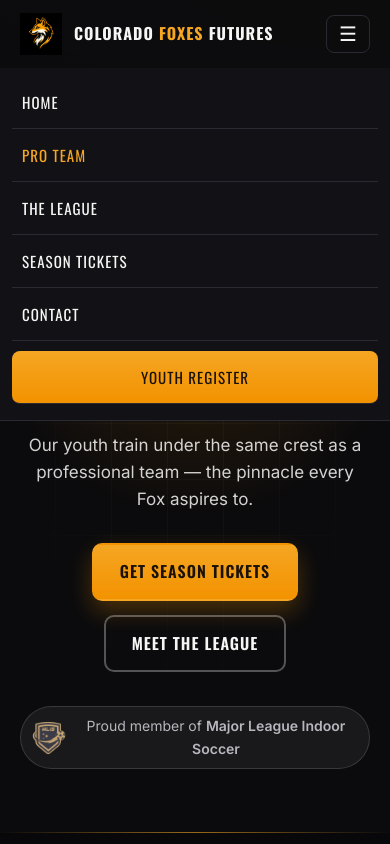
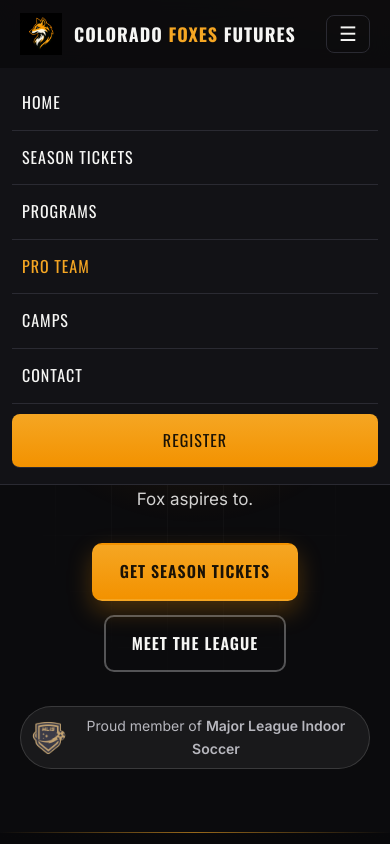
Before and after one commit to Samuelsaenz1996/ColoradoFoxesFC, a plain HTML site: page pro.html in a window 390 px wide. Both pictures are taken after a click on the button "Toggle menu". Shown: the top 844 px of the page. Drawn offline with nearby package versions, Linux system fonts and the light colour scheme.

Commit message:
Unify and fix the nav across both pages
Both pages now share one nav (Home · Season Tickets · Programs · Pro
Team · Camps · Contact · Register) with page-qualified links that work
from either page and the current page marked active. Fixes the brand
wordmark overlapping the nav and items wrapping to two lines between
~880–1200px by keeping items on one line, tightening spacing, and
raising the mobile-menu breakpoint to 1024px.

Co-Authored-By: Claude Opus 4.8 <noreply@anthropic.com>
Claude-Session: https://claude.ai/code/session_01Sop2rwfnRuWwXL1TSPgQkx

```diff
--- a/pro.html
+++ b/pro.html
@@ -70,15 +70,15 @@
        ============================================================ */
     header.nav{position:sticky;top:0;z-index:100;background:rgba(11,11,13,.86);
       backdrop-filter:blur(10px);border-bottom:1px solid var(--line);}
-    .nav-inner{display:flex;align-items:center;justify-content:space-between;height:68px;}
-    .brand{display:flex;align-items:center;gap:12px;min-width:0;}
-    .brand img{height:42px;width:42px;object-fit:contain;}
+    .nav-inner{display:flex;align-items:center;justify-content:space-between;gap:20px;height:68px;}
+    .brand{display:flex;align-items:center;gap:12px;min-width:0;flex-shrink:0;}
+    .brand img{height:42px;width:42px;object-fit:contain;flex-shrink:0;}
     .brand .wordmark{font-family:"Oswald",sans-serif;text-transform:uppercase;font-weight:700;
       letter-spacing:1px;font-size:18px;color:var(--white);white-space:nowrap;}
     .brand .wordmark span{color:var(--orange);}
-    nav.links{display:flex;align-items:center;gap:8px;}
+    nav.links{display:flex;align-items:center;gap:4px;flex-wrap:nowrap;}
     nav.links a{color:var(--white);font-family:"Oswald",sans-serif;text-transform:uppercase;
-      letter-spacing:1px;font-size:15px;padding:8px 12px;border-radius:8px;}
+      letter-spacing:.5px;font-size:14.5px;padding:8px 11px;border-radius:8px;white-space:nowrap;}
     nav.links a:hover{color:var(--orange);text-decoration:none;background:rgba(255,255,255,.04);}
     nav.links a.active{color:var(--orange);}
     nav.links a.nav-cta{background:linear-gradient(180deg,var(--orange),var(--orange-deep));
@@ -86,15 +86,14 @@
     nav.links a.nav-cta:hover{color:#1a1206;}
     .menu-btn{display:none;background:transparent;border:1px solid var(--line);color:var(--white);
       border-radius:8px;padding:8px 12px;cursor:pointer;font-size:20px;line-height:1;}
-    @media (max-width:880px){
+    @media (max-width:1024px){
       nav.links{position:absolute;top:68px;left:0;right:0;flex-direction:column;align-items:stretch;
         gap:0;background:var(--near-black);border-bottom:1px solid var(--line);
         padding:8px 12px 16px;display:none;}
       nav.links.open{display:flex;}
-      nav.links a{padding:14px 10px;border-bottom:1px solid var(--line);border-radius:0;}
+      nav.links a{padding:14px 10px;border-bottom:1px solid var(--line);border-radius:0;font-size:16px;letter-spacing:1px;}
       nav.links a.nav-cta{margin:10px 0 0;text-align:center;border-radius:8px;}
       .menu-btn{display:inline-block;}
-      .brand .wordmark{font-size:16px;white-space:normal;}
     }
 
     /* ============================================================
@@ -334,11 +333,12 @@
       <button class="menu-btn" id="menuBtn" aria-label="Toggle menu" aria-expanded="false">&#9776;</button>
       <nav class="links" id="navLinks">
         <a href="index.html">Home</a>
+        <a href="#tickets">Season Tickets</a>
+        <a href="index.html#programs">Programs</a>
         <a href="pro.html" class="active">Pro Team</a>
-        <a href="#league">The League</a>
-        <a href="#tickets">Season Tickets</a>
+        <a href="index.html#camps">Camps</a>
         <a href="index.html#contact">Contact</a>
-        <a href="index.html#register" class="nav-cta">Youth Register</a>
+        <a href="index.html#register" class="nav-cta">Register</a>
       </nav>
     </div>
   </header>
```
Also changed, not shown: index.html (+10 -10 lines).
